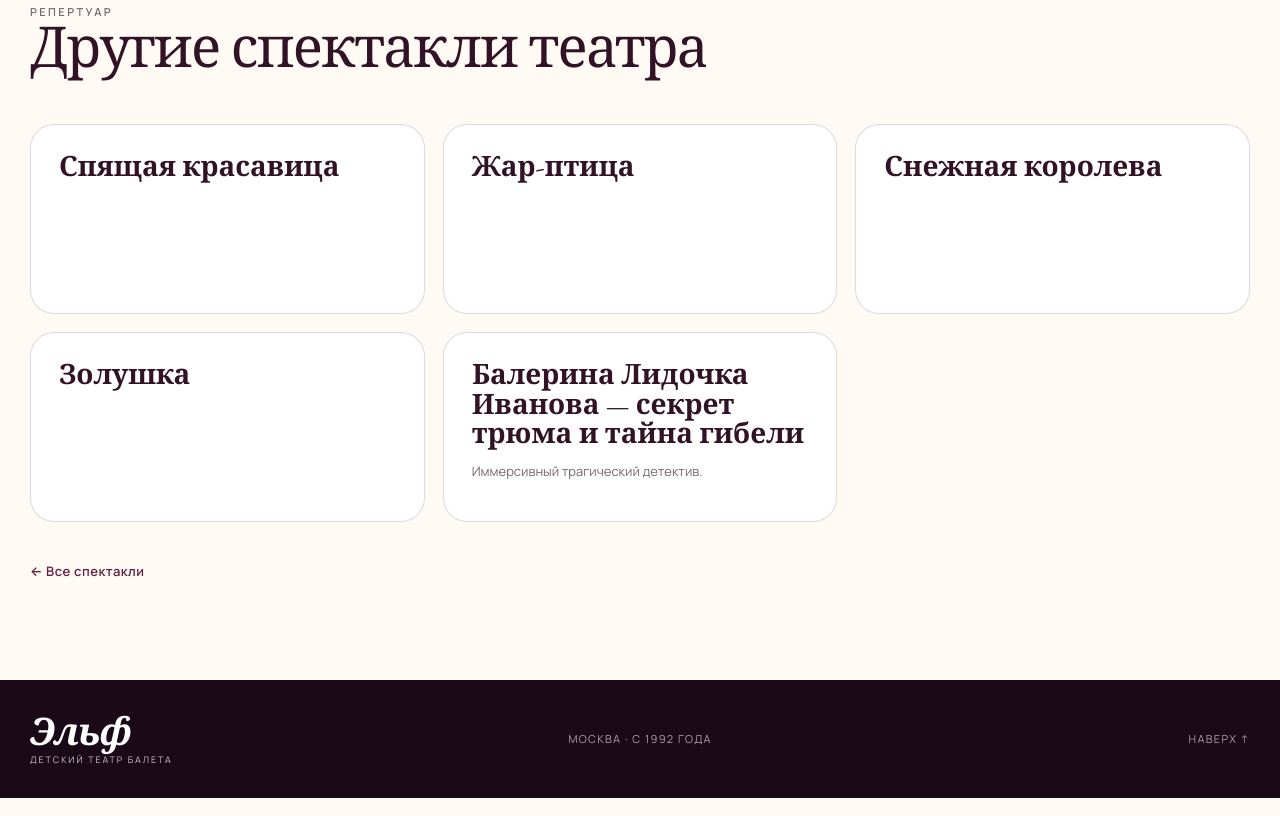
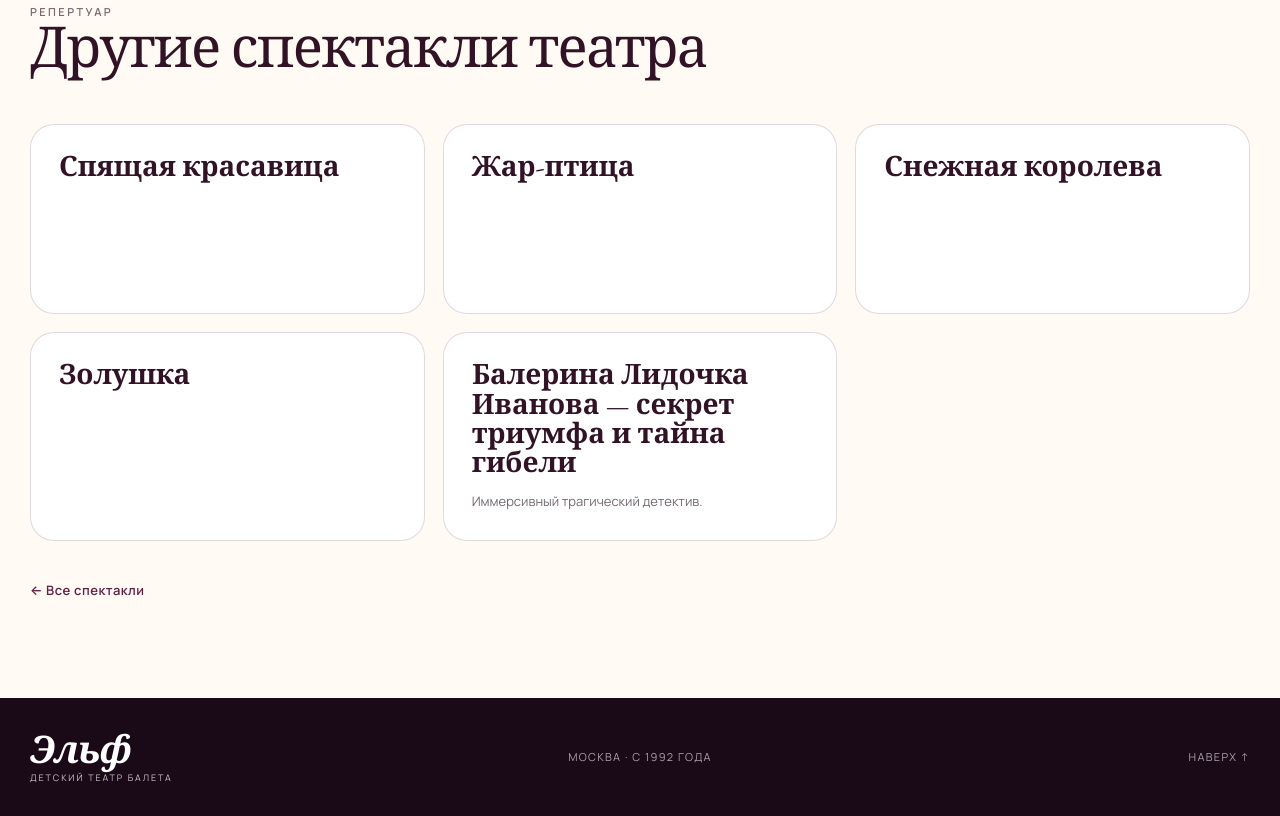
Before and after one commit to alexandershelepov-glitch/elf-ballet-theatre, a plain HTML site: page spektakli/shchelkunchik/index.html in a window 1280 px wide. Shown: the part 6435-7251 px from the top of the page. Drawn offline with nearby package versions, Linux system fonts and the light colour scheme.

Commit message:
Fix Lydia Ivanova performance title on Nutcracker page

```diff
--- a/spektakli/shchelkunchik/index.html
+++ b/spektakli/shchelkunchik/index.html
@@ -262,7 +262,7 @@
             <h3>Золушка</h3>
           </article>
           <article class="show-card">
-            <h3>Балерина Лидочка Иванова — секрет трюма и тайна гибели</h3>
+            <h3>Балерина Лидочка Иванова — секрет триумфа и тайна гибели</h3>
             <p>Иммерсивный трагический детектив.</p>
           </article>
         </div>
```
